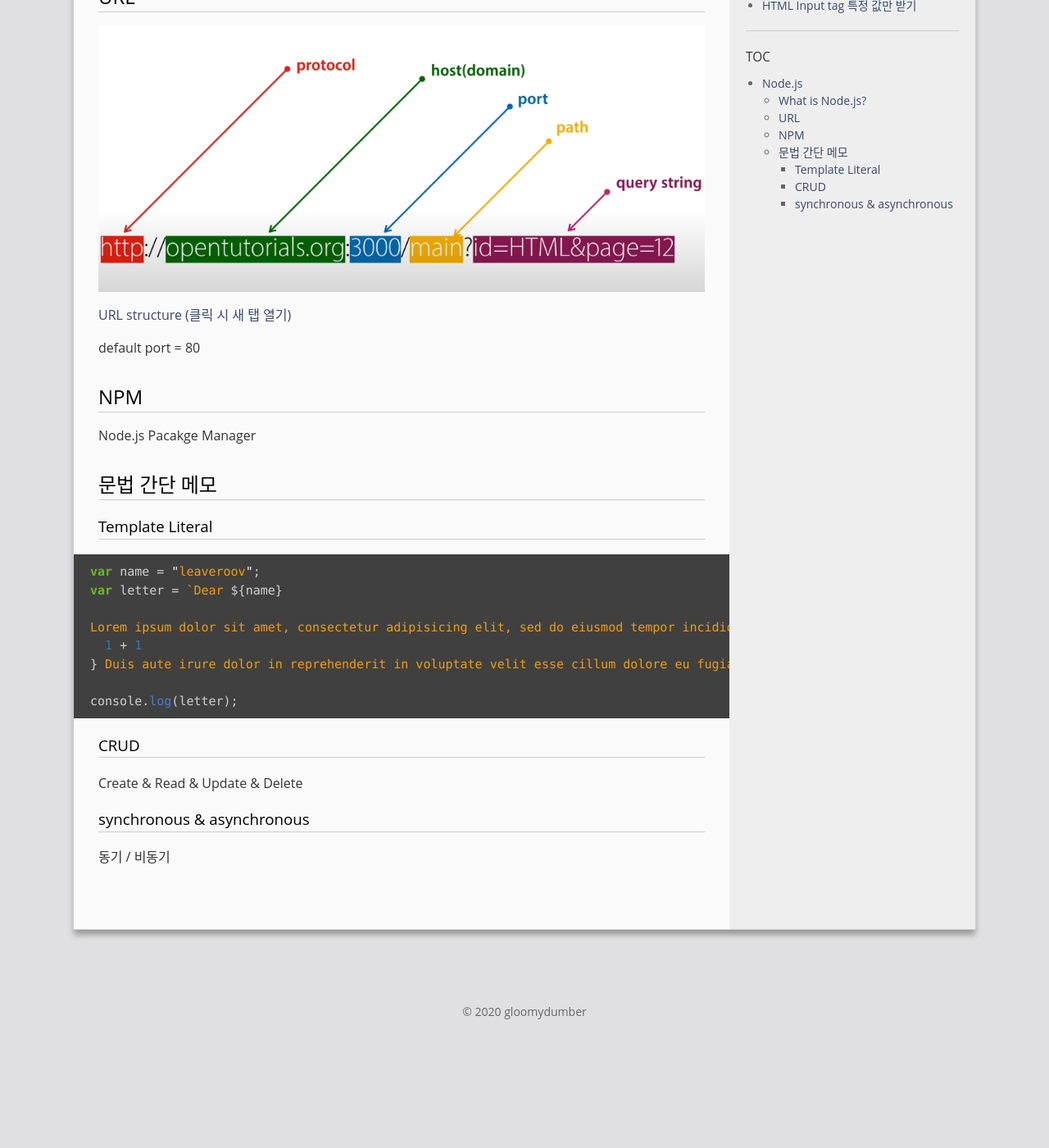
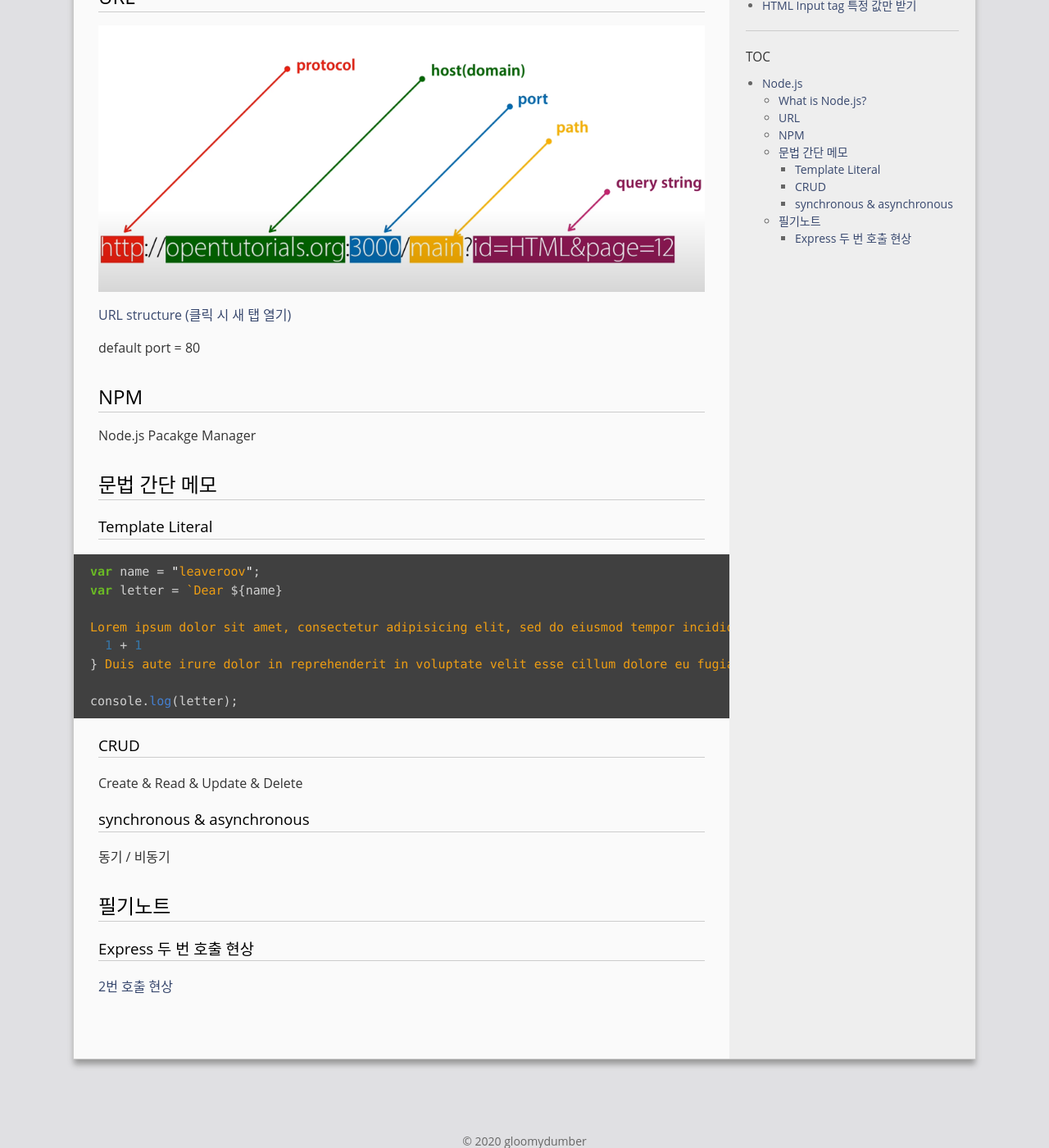
Before and after one commit to gloomydumber/copy, a Jekyll site: the page built from _posts/2020-05-24-generalnodejs.md, in a window 1280 px wide and 1400 px high, scrolled down 494 px. Shown: the whole window at 82% size. Built offline with Jekyll 4.4.1, drawn with Linux system fonts in a browser that asks for light colours; comment, search, counter and statistics services are not loaded; before the commit the page ends 1798 px from its top, so only the background shows below that.

Commit message:
PostModded

```diff
--- a/_posts/2020-05-24-generalnodejs.md
+++ b/_posts/2020-05-24-generalnodejs.md
@@ -55,3 +55,9 @@ Create & Read & Update & Delete
  [PHP 표준 Library (클릭 시 새 탭 열기)](https://www.php.net/manual/en/){: target="\_blank"}
  [PHP type table Document (클릭 시 새 탭 열기)](http://php.net/manual/en/types.comparisons.php){: target="\_blank"}
  -->
+
+## 필기노트
+
+### Express 두 번 호출 현상
+
+[2번 호출 현상](https://medium.com/sjk5766/node-express-api%EA%B0%80-%EB%91%90-%EB%B2%88-%ED%98%B8%EC%B6%9C%EB%90%98%EB%8A%94-%ED%98%84%EC%83%81-b11f98a064e){: target="\_blank"}
```
